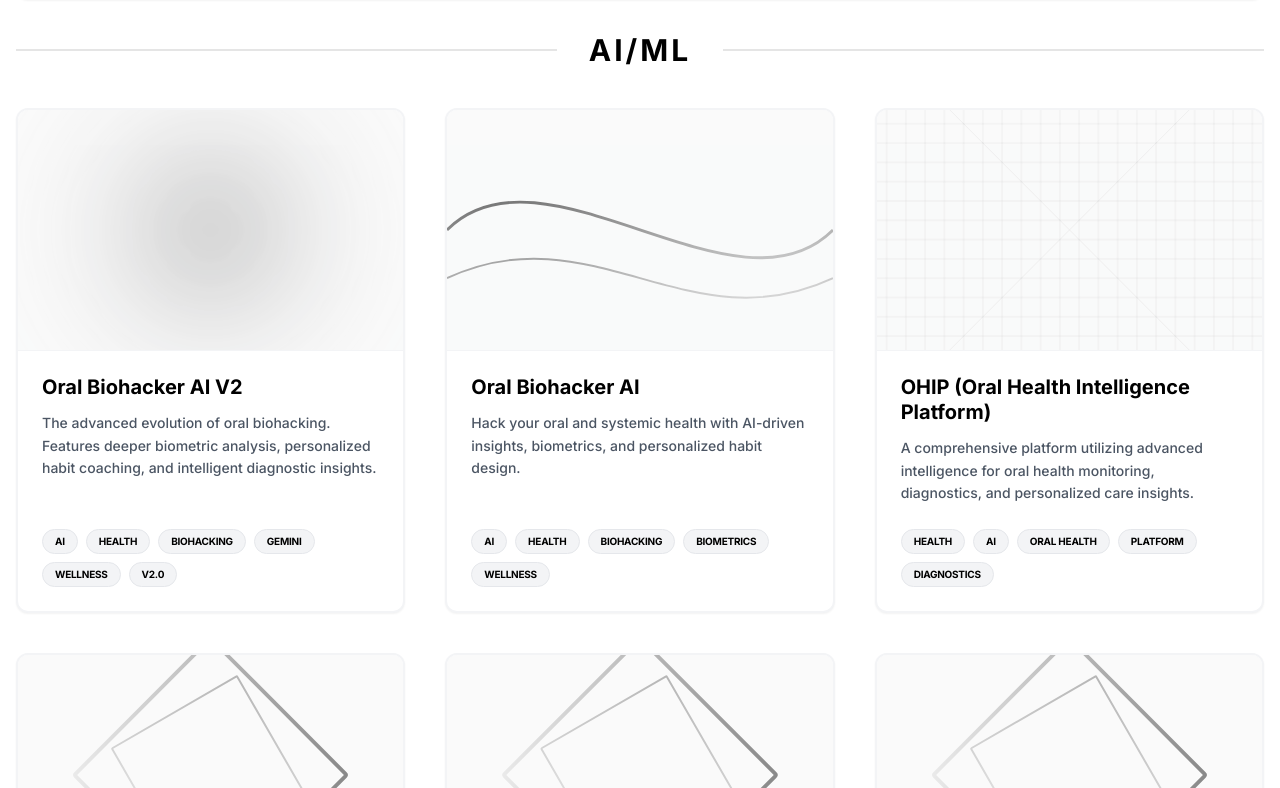
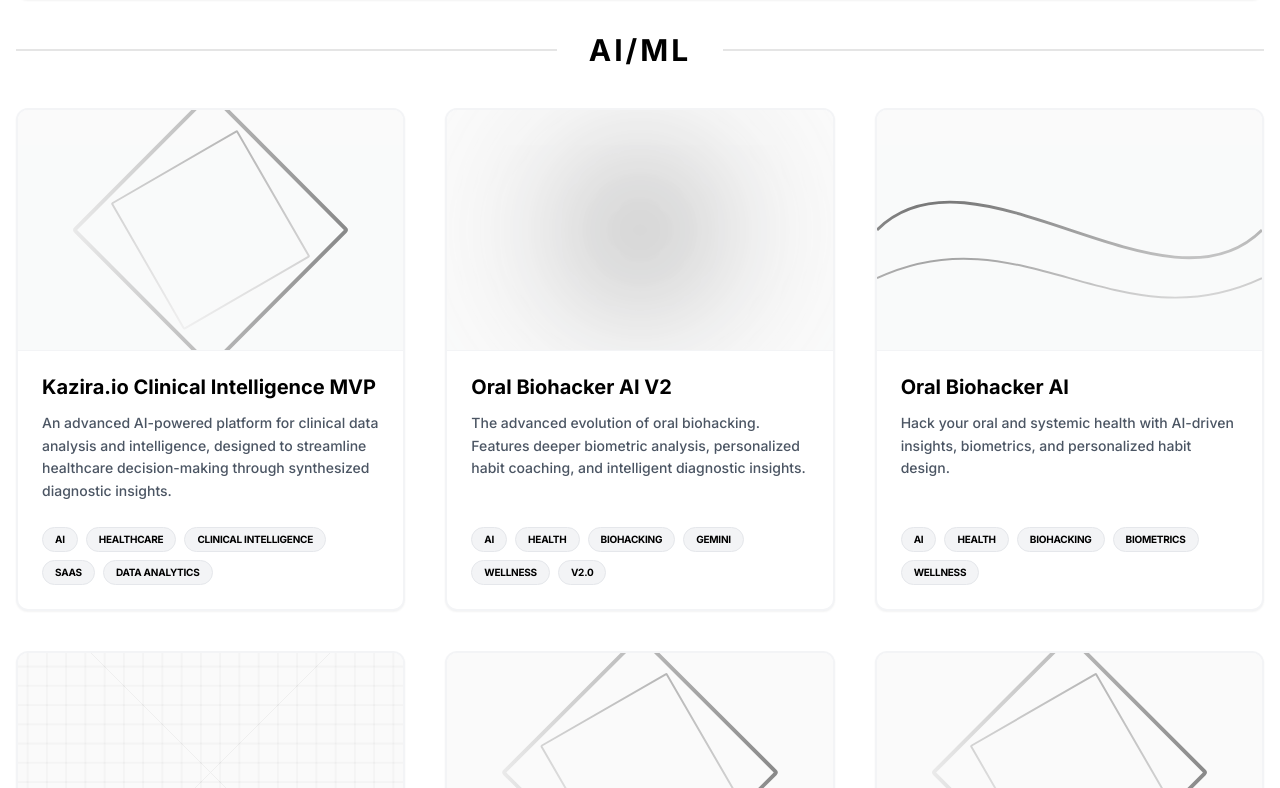
Before and after one commit to eltonarunga/Software-Compositions, a React (Vite) app: page / in a window 1280 px wide. Shown: the part 872-1660 px from the top of the page. Built offline with nearby package versions, Linux system fonts and the light colour scheme.

Commit message:
feat: Add Kazira.io Clinical Intelligence MVP project
Adds a new project entry for Kazira.io Clinical Intelligence MVP to the constants.
Updates the URL for the existing Kazira.io project.

```diff
--- a/constants.ts
+++ b/constants.ts
@@ -20,6 +20,16 @@
 
 
 export const PROJECTS: Project[] = [
+  {
+    id: 38,
+    title: 'Kazira.io Clinical Intelligence MVP',
+    description: 'An advanced AI-powered platform for clinical data analysis and intelligence, designed to streamline healthcare decision-making through synthesized diagnostic insights.',
+    imageUrl: getImageForIndex(1),
+    url: 'https://kazira-io-clinical-intelligence-mvp.vercel.app/',
+    tags: ['AI', 'Healthcare', 'Clinical Intelligence', 'SaaS', 'Data Analytics'],
+    category: 'AI/ML',
+    createdAt: '2025-02-19',
+  },
   {
     id: 37,
     title: 'Oral Biohacker AI V2',
@@ -115,7 +125,7 @@
     title: 'Kazira.io',
     description: 'A modern SaaS platform by Kazira.io providing AI-powered automation (Kazira Automate) and future-skills learning (Kazira Learn).',
     imageUrl: getImageForIndex(3),
-    url: 'https://kazira-io-669567718651.us-west1.run.app/',
+    url: 'https://kazira-io.vercel.app/',
     tags: ['SaaS', 'AI', 'Automation', 'EdTech'],
     category: 'SaaS & Platforms',
     createdAt: '2024-06-28',
```
